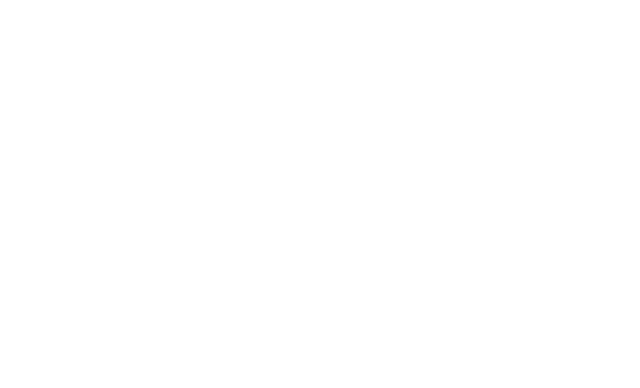
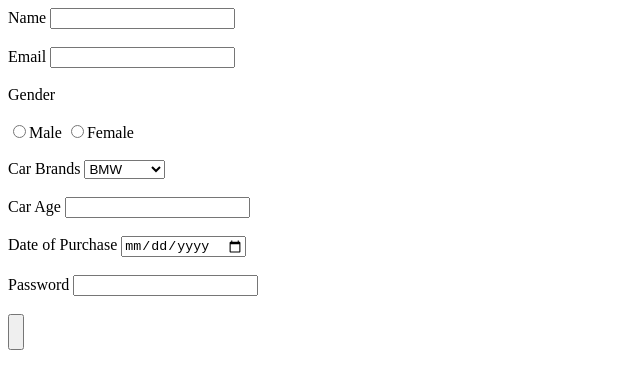
Before and after one commit to acciojob/car-insurance-form-ManimehalaiAnandaraj, a website: page main.html in a window 1280 px wide. Shown: the whole page, without its empty margins (0-640 px from the left). Drawn offline with Linux system fonts and the light colour scheme.

Commit message:
created a submission

```diff
--- a/main.html
+++ b/main.html
@@ -8,7 +8,37 @@
 
 <body>
 	<!-- the entire body must be written by student -->
-    <script type="text/javascript" src="./script.js">
+	<form method="post">
+		<label for="name">Name</label>
+		<input type="text" id="name" required>
+		<br><br>
+		<label for="email">Email</label>
+		<input type="email" id="email" required>
+		<br><br>
+		<label for="gender">Gender</label><br><br>
+		<input type="radio" name="gender" required>Male
+		<input type="radio" name="gender" required>Female
+		<br><br>
+		<label for="cars">Car Brands</label>
+		<select id="cars">
+			<option>BMW</option>
+			<option>Audi</option>
+			<option>Mercedez</option>
+		</select>
+		<br><br>
+		<label for="carage">Car Age</label>
+		<input type="number" id="carage" required>
+		<br><br>
+		<label for="dop">Date of Purchase</label>
+		<input type="date" id="dop" required>
+		<br><br>
+		<label for="password">Password</label>
+		<input type="password" id="password" required>
+		<br><br>
+		<button type="submit" value="Submit Button">
+		<br><br>
+	</form>
+   <!-- <script type="text/javascript" src="./script.js">-->
 </script>
 
 </body>
```
